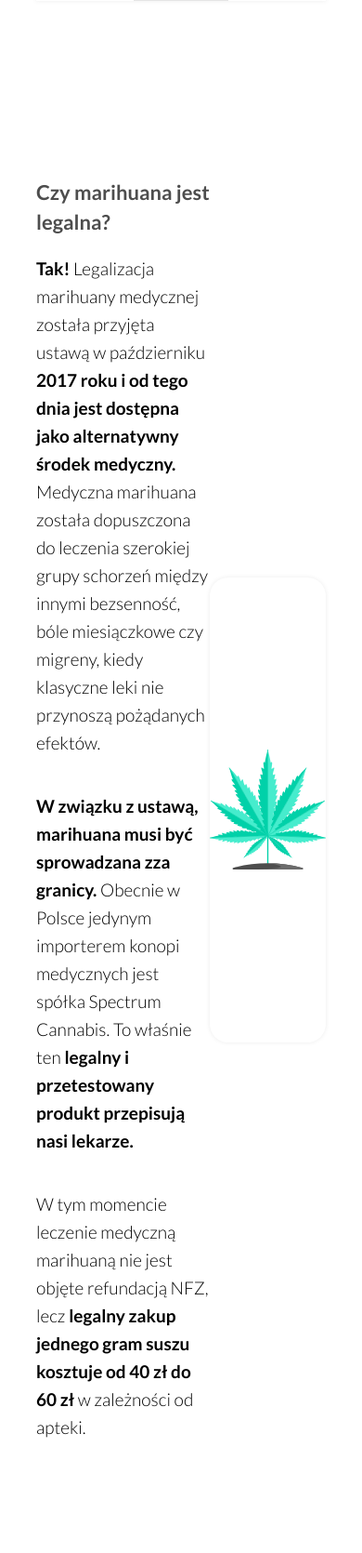
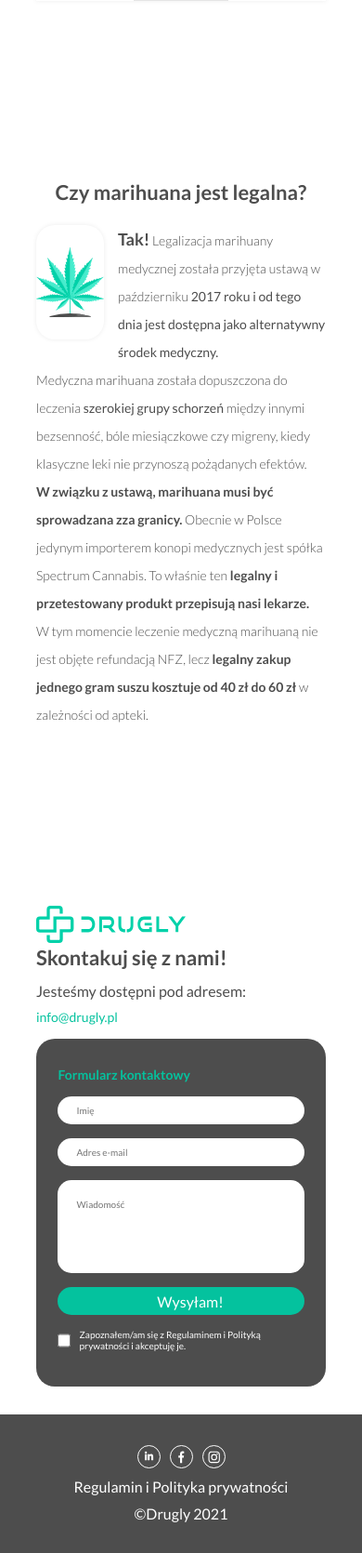
Before and after one commit to AbdulHadijatoi/Drugly, a PHP site: page / in a window 390 px wide. Shown: the part 2377-4047 px from the top of the page at 93% size. Run offline with PHP 8.4, Linux system fonts and the light colour scheme.

Commit message:
homepage complete without animations

```diff
--- a/common.css
+++ b/common.css
@@ -321,6 +321,10 @@ body {
     width: 80px;
 }
 
+.w84 {
+    width: 84px;
+}
+
 .w76 {
     width: 80px;
 }
@@ -713,6 +717,10 @@ body {
     line-height: 25px;
 }
 
+.line-height-26 {
+    line-height: 26px;
+}
+
 .line-height-32 {
     line-height: 32px;
 }
@@ -921,6 +929,10 @@ body {
     height: 55px !important;
 }
 
+.h56 {
+    height: 56px;
+}
+
 .h60 {
     height: 60px !important;
 }
@@ -955,6 +967,10 @@ body {
 
 .h120 {
     height: 120px;
+}
+
+.h123 {
+    height: 123px;
 }
 
 .min-h120 {
@@ -2120,7 +2136,7 @@ main {
 }
 
 .bg-green {
-    background-color: #1DB953;
+    background-color: var(--green2);
 }
 
 .bg-red {
@@ -2257,6 +2273,14 @@ a:hover {
 
 .hover-effect:hover {
     filter: brightness(130%);
+}
+
+.button-effect:hover {
+    filter: brightness(110%);
+}
+
+.button-effect:active {
+    filter: brightness(90%);
 }
 
 .bg-cover-center {
@@ -2508,12 +2532,21 @@ a:hover {
 }
 
 @media screen and (max-width: 800px) {
+    .sm_text-dark-grey {
+        color: var(--dark-grey);
+    }
     .sm_border-none {
         border: none !important;
     }
     .sm_border-radious-10 {
         border-radius: 10px;
     }
+    .sm_border-radious-15 {
+        border-radius: 15px;
+    }
+    .sm_border-radious-20 {
+        border-radius: 20px;
+    }
     body {
         overflow-x: hidden;
     }
@@ -2788,10 +2821,13 @@ a:hover {
         height: 800px;
     }
     .sm_display-none {
-        display: none !important;
+        display: none;
     }
     .sm_display-block {
-        display: block !important;
+        display: block;
+    }
+    .sm_display-flex {
+        display: flex;
     }
     .sm_d-flex {
         display: flex;
@@ -2833,7 +2869,7 @@ a:hover {
         margin-top: 0px !important;
     }
     .sm_mb_0 {
-        margin-bottom: 0px;
+        margin-bottom: 0px !important;
     }
     .sm_p-0 {
         padding: 0px !important;
@@ -3190,7 +3226,7 @@ a:hover {
         font-size: 13px !important;
     }
     .sm_font-size-14 {
-        font-size: 14px;
+        font-size: 14px !important;
     }
     .sm_font-size-15 {
         font-size: 15px;
--- a/index.html
+++ b/index.html
@@ -150,30 +150,72 @@
 
         <br><br><br><br><br><br><br><br><br><br>
 
-        <section class="_80-width align-in-center">
-            <div class="_50-width sm_full-width justify-content-start flex-column">
-                <h1 class="text-dark-grey font-size-40 font-weight-800 sm_font-size-22 sm_line-height-32 sm_font-size-22">Czy marihuana jest legalna?</h1>
+        <section class="_80-width justify-content-between">
+            <div class="_50-width sm_full-width justify-content-start flex-column text-dark-grey">
+                <h1 class="text-dark-grey font-size-40 font-weight-800 sm_font-size-22 sm_line-height-32 sm_font-size-22 sm_full-width sm_text-align-center">Czy marihuana jest legalna?</h1>
                 <br>
-                <p class="font-size-19 font-weight-300 line-height-30"><strong>Tak!</strong> Legalizacja marihuany medycznej została przyjęta ustawą w październiku
+
+                <!-- begins: only for mobile view -->
+                <div class="justify-content-between display-none sm_display-flex">
+                    <div class="w84 box-shadow-5px h123 align-in-center border-radius-20 mr-15">
+                        <img src="assets/svg/graphic-2.svg" width="73">
+                    </div>
+                    <p class="font-size-14 font-weight-300 line-height-30">
+                        <strong class="font-size-18">Tak!</strong> Legalizacja marihuany medycznej została przyjęta ustawą w październiku
+                        <span class="font-weight-500 text-dark-grey">2017 roku i od tego dnia jest dostępna jako alternatywny środek medyczny.</span> </p>
+                </div>
+                <p class="font-size-14 font-weight-300 line-height-30 display-none sm_display-block">Medyczna marihuana została dopuszczona do leczenia <span class="font-weight-500 text-dark-grey">szerokiej grupy schorzeń</span> między innymi bezsenność, bóle miesiączkowe czy migreny, kiedy klasyczne leki nie przynoszą pożądanych efektów.</p>
+                <!-- ends: only for mobile view -->
+
+                <p class="font-size-19 font-weight-300 line-height-30 sm_display-none">
+                    <strong>Tak!</strong> Legalizacja marihuany medycznej została przyjęta ustawą w październiku
                     <strong>2017 roku i od tego dnia jest dostępna jako alternatywny środek medyczny.</strong> Medyczna marihuana została dopuszczona do leczenia szerokiej grupy schorzeń między innymi bezsenność, bóle miesiączkowe czy migreny, kiedy klasyczne
                     leki nie przynoszą pożądanych efektów.</p>
-                <br><br>
-                <p class="font-size-19 font-weight-300 line-height-30">
-                    <strong>W związku z ustawą, marihuana musi być sprowadzana zza
+
+                <p class="font-size-19 font-weight-300 line-height-30 sm_font-size-14 mt-20 sm_mt_0">
+                    <strong class="sm_text-dark-grey">W związku z ustawą, marihuana musi być sprowadzana zza
 granicy.</strong> Obecnie w Polsce jedynym importerem konopi medycznych jest spółka Spectrum Cannabis. To właśnie ten
-                    <strong>legalny i przetestowany produkt przepisują nasi lekarze. </strong>
+                    <strong class="sm_text-dark-grey">legalny i przetestowany produkt przepisują nasi lekarze. </strong>
                 </p>
-                <br><br>
-                <p class="font-size-19 font-weight-300 line-height-30">
-                    W tym momencie leczenie medyczną marihuaną nie jest objęte refundacją NFZ, lecz <strong>legalny zakup jednego gram suszu kosztuje
+                <p class="font-size-19 font-weight-300 line-height-30 sm_font-size-14 mt-20 sm_mt_0">
+                    W tym momencie leczenie medyczną marihuaną nie jest objęte refundacją NFZ, lecz <strong class="sm_text-dark-grey">legalny zakup jednego gram suszu kosztuje
 od 40 zł do 60 zł</strong> w zależności od apteki.
                 </p>
             </div>
-            <div class="_40-width box-shadow-5px h500 align-in-center border-radius-20">
+            <div class="_40-width box-shadow-5px h500 align-in-center border-radius-20 sm_display-none">
                 <img src="assets/svg/graphic-2.svg" width="350">
             </div>
         </section>
         <br><br><br><br><br><br><br><br><br><br>
+        <section class="_80-width text-dark-grey justify-content-between sm_flex-column mb-100 sm_mb-30">
+            <div class="flex-column align-items-start _40-width sm_full-width">
+                <img src="assets/svg/logo-3.svg" height="40">
+                <h1 class="text-dark-grey font-size-40 font-weight-800 sm_font-size-22 sm_line-height-32 sm_font-size-22 sm_full-width">Skontakuj się z nami!</h1>
+                <p class="mt-15 sm_mt-10 font-size-26 text-dark-grey sm_font-size-10 text-center sm_font-size-16">Jesteśmy dostępni pod adresem:</p>
+                <p class="mt-15 sm_mt-10 font-size-20 text-green sm_font-size-14 text-center sm_mb-15">info@drugly.pl</p>
+            </div>
+            <div class="_60-width bg-dark-grey border-radius-20 justify-content-center sm_full-width">
+                <div class="_85-width flex-column mt-30">
+                    <h3 class="full-width text-green font-size-22 font-weight-bold sm_font-size-14 sm_mb_0">Formularz kontaktowy</h3>
+
+                    <input class="h56 border-none p-10 pl-20 border-radius-30 outline-none font-size-18 sm_font-size-10 mt-30 sm_h30 sm_mt-15" type="text" placeholder="Imię">
+                    <input class="h56 border-none p-10 pl-20 border-radius-30 outline-none font-size-18 sm_font-size-10 mt-30 sm_h30 sm_mt-15" type="email" placeholder="Adres e-mail">
+                    <div class="overflow-hidden h56 border-radius-30 align-in-center mt-30 sm_h100 sm_mt-15 sm_border-radious-15">
+                        <textarea class="border-none p-20 overflow-hidden outline-none font-size-18 sm_font-size-10 full-width full-height" type="text" placeholder="Wiadomość"></textarea>
+                    </div>
+                    <input class="h56 border-none pl-20 border-radius-30 outline-none bg-green sm_h30 light-text border-none align-in-center cursor-pointer font-size-18 button-effect border-radius-30 mt-30 mb-15 sm_mb_0 sm_mt-0 sm_font-size-16 sm_mt-15 sm_mb-0" type="button"
+                        value="Wysyłam!">
+
+                    <div class="w470 sm_full-width justify-content-start sm_mt-15">
+                        <label class="font-size-14 align-in-center sm_font-size-10 light-text"><input class="mr-10" type="checkbox"> Zapoznałem/am się z Regulaminem i Polityką prywatności i akceptuję je.</label>
+                    </div>
+
+                    <br><br>
+
+                </div>
+            </div>
+        </section>
+
     </main>
 
     <footer class="align-in-center">
```
